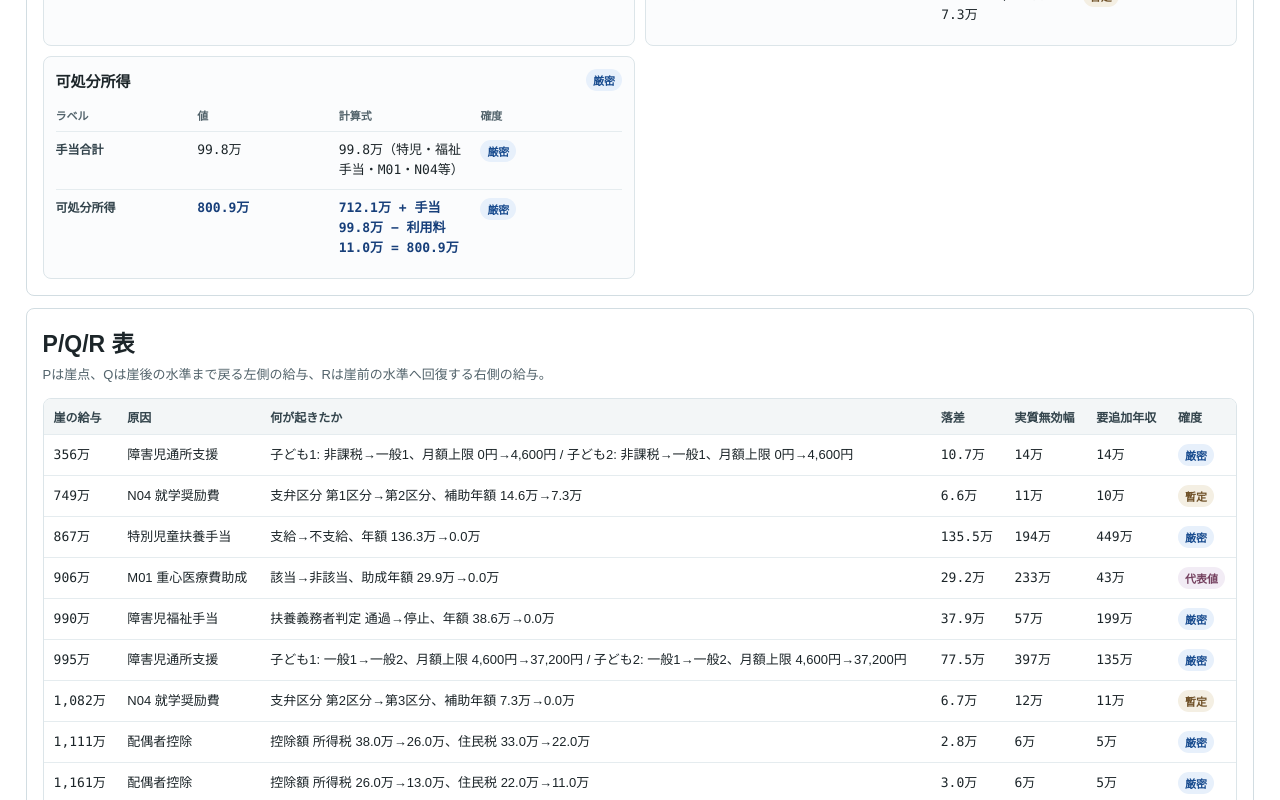
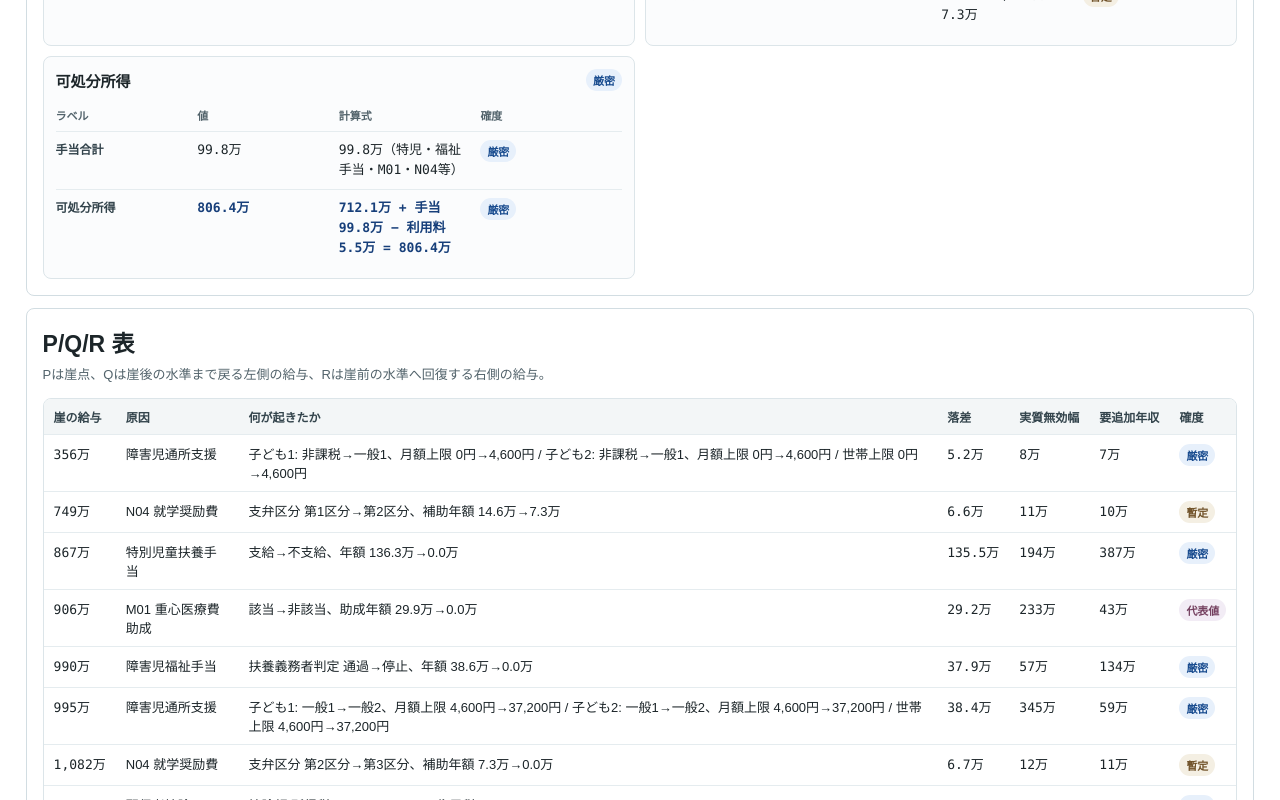
Before and after one commit to Design-for-Changes/dw-appendix, a React (Create React App) app: page / in a window 1280 px wide. Shown: the part 2000-2800 px from the top of the page. Built offline with nearby package versions, Linux system fonts and the light colour scheme.

Commit message:
Use household cap for service fees

```diff
--- a/src/calc/cliffCauseAnalysis.js
+++ b/src/calc/cliffCauseAnalysis.js
@@ -67,6 +67,9 @@ function compareService(out, before, after) {
     pieces.push(
       `${who}: ${prev.type || "対象外"}→${next.type || "対象外"}、月額上限 ${yen(prev.monthlyUpperYen)}→${yen(next.monthlyUpperYen)}`
     );
+  }
+  if (changed(b.monthlyTotalYen, a.monthlyTotalYen)) {
+    pieces.push(`世帯上限 ${yen(b.monthlyTotalYen)}→${yen(a.monthlyTotalYen)}`);
   }
   if (!pieces.length && !changed(b.annualWan, a.annualWan)) return;
   const text = pieces.length ? pieces.join(" / ") : `年額利用料 ${wan(b.annualWan)}→${wan(a.annualWan)}`;
--- a/src/calc/computePoint.js
+++ b/src/calc/computePoint.js
@@ -934,7 +934,7 @@ function computePoint(ctx, x) {
     const monthlyYen = monthlyFeeYen(levyWan, r.age);
     const age = toNumber(r.age, 0);
     const type = serviceType(levyWan, age);
-    serviceFeeMonthlyYenTotal += monthlyYen;
+    serviceFeeMonthlyYenTotal = Math.max(serviceFeeMonthlyYenTotal, monthlyYen);
     serviceFeeDetails.push({
       who: String(r.who),
       age,
```
